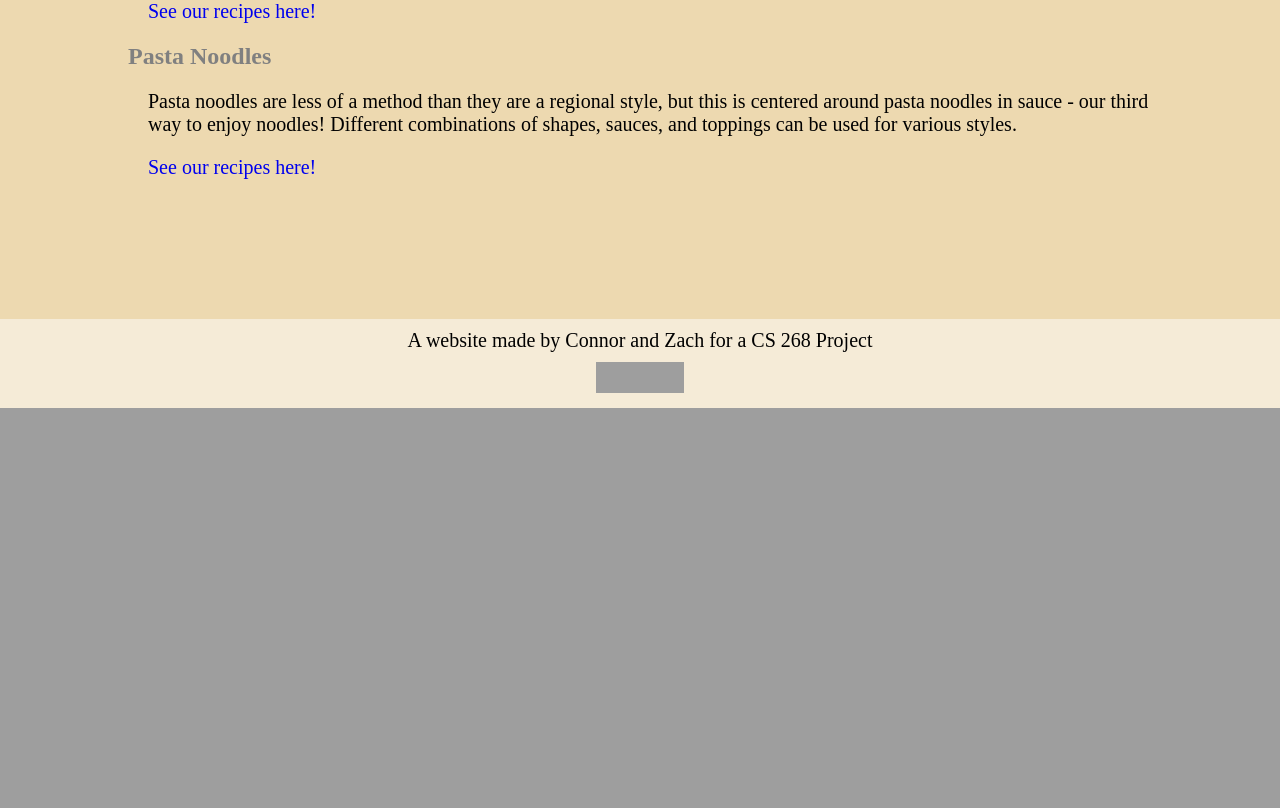
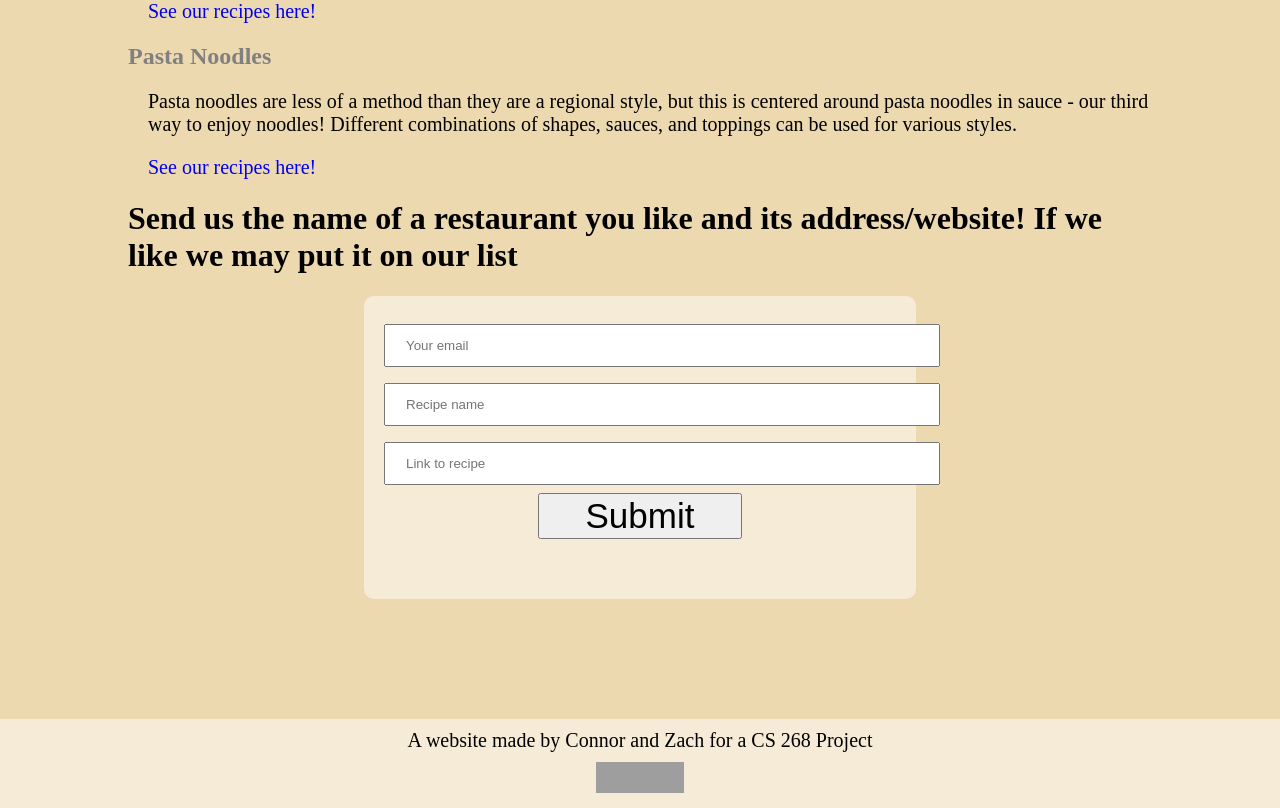
Before and after one commit to zderidder/noodles, a Flask app: page /homemade in a window 1280 px wide. Shown: the part 1826-2634 px from the top of the page. Before the commit the page ends 2234 px from the top, so only its background shows below. Run offline with Flask 2, Linux system fonts and the light colour scheme; grey boxes are pictures that could not be loaded.

Commit message:
a lot of changes

```diff
--- a/forms.py
+++ b/forms.py
@@ -25,3 +25,11 @@ class RestaurantForm(Form):
     restaurant = StringField("restaurant")
     address = StringField("address")
     submit = SubmitField("Send")
+
+
+class HomemadeForm(Form):
+    email = StringField("email")
+    recipe = StringField("recipe")
+    link = StringField("link")
+
+    submit = SubmitField("Send")
--- a/main.py
+++ b/main.py
@@ -1,6 +1,6 @@
 from email_validator import validate_email
 from flask import Flask, render_template, request
-from forms import FunFactForm, ContactUs, RestaurantForm
+from forms import FunFactForm, ContactUs, RestaurantForm, HomemadeForm
 import sqlite3 as sql
 
 app = Flask(__name__)
@@ -27,8 +27,33 @@ def history():
     return render_template("history.html")
 
 
-@app.route("/homemade")
-def homemade():
+@app.route("/homemade", methods=['GET', 'POST'])
+def homemade(invalid=None):
+    form = HomemadeForm(request.form)
+    print(form.validate())
+
+    con = sql.connect("database.db")
+    con.row_factory = sql.Row
+
+    if request.method == 'POST':
+        try:
+            email = request.form['email'].strip()
+            recipe = request.form['recipe'].strip()
+            link = request.form['link'].strip()
+
+            if len(email) != 0 and len(recipe) != 0 and len(link) != 0:
+                with sql.connect("database.db") as con:
+                    cur = con.cursor()
+                    cur.execute("INSERT INTO recipes(email, name, location) VALUES (?,?,?)", (email, recipe, link))
+                    con.commit()
+                    return render_template("submitted.html")
+            else:
+                print("Fuck off")
+        except:
+            con.rollback()
+        finally:
+            con.close()
+
     return render_template("homemade.html")
 
 
--- /dev/null
+++ b/static/form_style.css
@@ -0,0 +1,28 @@
+form{
+	width:50%;
+	margin: 0 auto;
+	padding:20px;
+	color:black;
+	font-size:35px;
+	border-radius: 10px;
+	background-color:#f5ebd7;
+
+	display:grid;
+	grid-template-rows: 1fr 1fr 1fr;
+}
+
+.form_button {
+	width:40%;
+	height:100%;
+	font-size: 1em;
+	display: block;
+	margin: 0 auto;
+}
+
+
+input[type=text] {
+  width: 100%;
+  padding: 12px 20px;
+  margin: 8px 0;
+  align: center;
+}
--- a/templates/homemade.html
+++ b/templates/homemade.html
@@ -2,6 +2,7 @@
 
 {% block css %}
 <link rel="stylesheet" type="text/css" href="{{url_for('static',filename = 'recipe_style.css')}}"/>
+<link rel="stylesheet" type="text/css" href="{{url_for('static',filename = 'form_style.css')}}"/>
 {% endblock %}
 
 {% block homemadeId %}id="current_link"{% endblock %}
@@ -48,6 +49,25 @@
 		<p>Pasta noodles are less of a method than they are a regional style, but this is centered around pasta noodles in sauce - our third way to enjoy noodles! Different combinations of shapes, sauces, and toppings can be used for various styles.</p>
 		<p><a href="{{url_for('pasta')}}">See our recipes here!</a></p>
 	</div>
+	<h1>Send us the name of a restaurant you like and its address/website! If we like we may put it on our list</h1>
+	<form action="{{ url_for('homemade') }}" method="POST">
+		<div>
+			<input type="text" name="email" placeholder="Your email"/>
+		</div>
+		<div>
+			<input type="text" name="recipe" placeholder="Recipe name"/>
+		</div>
+		<div>
+			<input type="text" name="link" placeholder="Link to recipe"/>
+		</div>
+		<div>
+			<input type="submit" name="submit" class="form_button"/>
+		</div>
+		<br>
+		{% if invalid %}
+		<h4>One of your fields was blank. Input was not added to the database.</h4>
+		{% endif %}
+	</form>
 </div>
 
 {% endblock %}
--- a/templates/restaurants.html
+++ b/templates/restaurants.html
@@ -2,6 +2,7 @@
 
 {% block css %}
 <link rel="stylesheet" type="text/css" href="{{url_for('static',filename = 'restaurant_style.css')}}"/>
+<link rel="stylesheet" type="text/css" href="{{url_for('static',filename = 'form_style.css')}}"/>
 {% endblock %}
 
 {% block restId %}id="current_link"{% endblock %}
```
Also changed, not shown: static/restaurant_style.css (+0 -29 lines).
